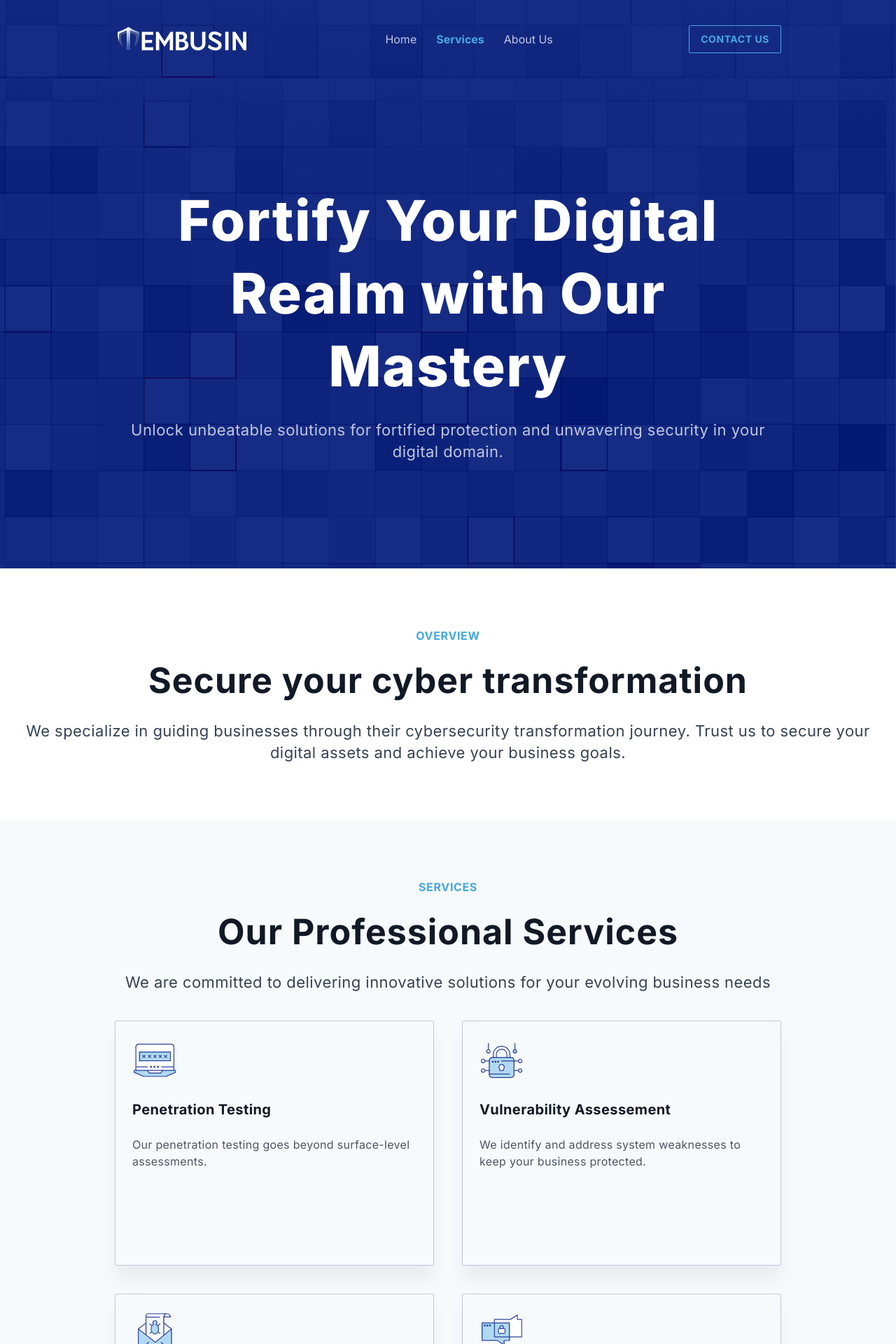
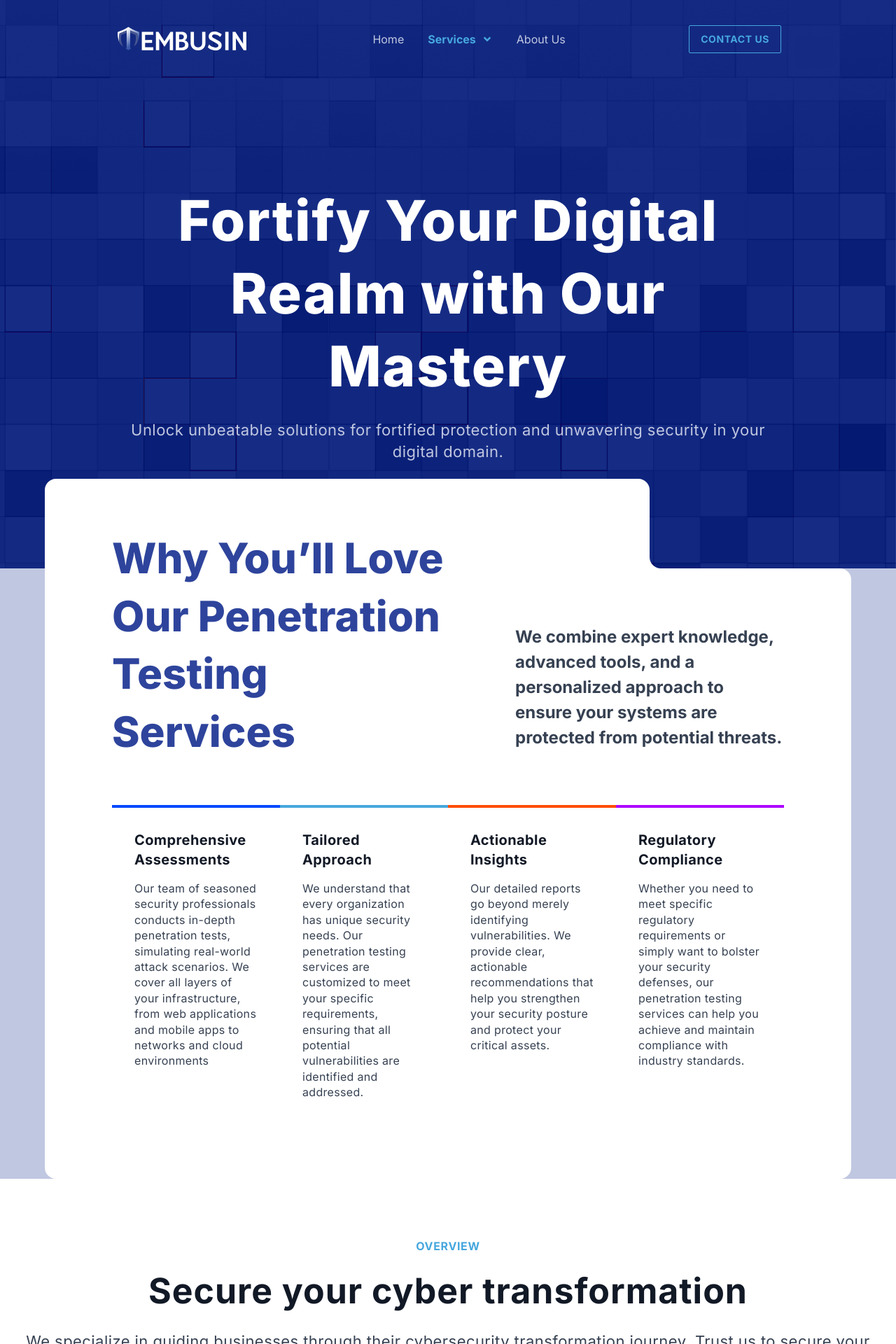
Before and after one commit to nikotidar/tembusin-compro, a Next.js app: page /services in a window 1280 px wide. Shown: the top 1920 px of the page at 70% size. Built offline with nearby package versions, Linux system fonts and the light colour scheme.

Commit message:
update footer & add dropdown menu

```diff
--- a/package.json
+++ b/package.json
@@ -15,6 +15,7 @@
     "@hookform/resolvers": "^3.9.0",
     "@mui/material": "^5.15.20",
     "@radix-ui/react-slot": "^1.1.0",
+    "@react-icons/all-files": "^4.1.0",
     "class-variance-authority": "^0.7.0",
     "clsx": "^2.1.1",
     "lucide-react": "^0.395.0",
@@ -23,6 +24,7 @@
     "react": "^18",
     "react-dom": "^18",
     "react-hook-form": "^7.52.1",
+    "react-icons": "^5.5.0",
     "tailwind-merge": "^2.3.0",
     "tailwindcss-animate": "^1.0.7",
     "yup": "^1.4.0"
--- a/src/app/services/page.tsx
+++ b/src/app/services/page.tsx
@@ -2,6 +2,7 @@ import BannerBottom from "@/components/BannerBottom";
 import Footer from "@/components/Footer";
 import Header from "@/components/Header";
 import Banner from "@/components/services/Banner";
+import Features from "@/components/services/Features";
 import OurServices from "@/components/services/OurServices";
 import Overview from "@/components/services/Overview";
 import type { Metadata } from "next";
@@ -31,6 +32,7 @@ export default function Services() {
     <main>
       <Header />
       <Banner />
+      <Features />
       <Overview />
       <OurServices />
       <BannerBottom />
--- a/src/components/DrawerNav.tsx
+++ b/src/components/DrawerNav.tsx
@@ -10,13 +10,21 @@ import React from "react";
 import ButtonNav from "@/assets/Button nav mobile.svg";
 import CloseIcon from "@/assets/close icon.svg";
 import Logo from "@/assets/logo.svg";
+import { Collapse, List, ListItemButton, ListItemText } from "@mui/material";
+import { FaAngleDown, FaAngleUp } from 'react-icons/fa';
 
 function DrawerNav() {
+  const pathname = usePathname();
+
   const [open, setOpen] = React.useState(false);
-  const pathname = usePathname();
+  const [openDropDown, setOpenDropDown] = React.useState(true);
+
 
   const toggleDrawer = (newOpen: boolean) => () => {
     setOpen(newOpen);
+  };
+  const handleDropdown = () => {
+    setOpenDropDown(!openDropDown);
   };
 
   return (
@@ -43,8 +51,7 @@ function DrawerNav() {
           <div className="flex flex-col gap-4">
             <Link href="/">
               <div
-                className={`py-[10px] text-base ${
-                  pathname === "/"
+                className={`py-[10px] text-base ${pathname === "/"
                   ? "text-[#46A7DE] font-bold"
                   : "text-[#C0C7E1] font-normal"
                   } leading-[140%] tracking-[0.32px]`}
@@ -52,21 +59,43 @@ function DrawerNav() {
                 Home
               </div>
             </Link>
-            <Link href="/services">
-              <div
-                className={`py-[10px] text-base ${
-                  pathname === "/services"
+            <div>
+              <Button onClick={handleDropdown} className="w-full p-0 text-start flex items-center justify-between">
+                <span
+                  className={`text-base ${pathname === "/services"
                     ? "text-[#46A7DE] font-bold"
                     : "text-[#C0C7E1] font-normal"
                     } leading-[140%] tracking-[0.32px]`}
                 >
                   Services
+                </span>
+                {openDropDown ? <FaAngleUp color="#C0C7E1" size={16} /> : <FaAngleDown color="#C0C7E1" size={16} />}
+              </Button>
+              <Collapse in={openDropDown} timeout="auto" unmountOnExit className="p-0">
+                <List component="div" disablePadding>
+                  <ListItemButton className="p-0 ps-5">
+                    <ListItemText primary="Penetration Testing"
+                      className={`text-sm
+                      ${pathname === "/"
+                          ? "text-[#46A7DE] font-bold"
+                          : "text-[#C0C7E1] font-normal"
+                        } leading-[140%] tracking-[0.32px]`} />
+                  </ListItemButton>
+                  <ListItemButton className="p-0 ps-5">
+                    <ListItemText
+                      primary="Vulnerability Assessment"
+                      className={`text-sm
+                      ${pathname === "/"
+                          ? "text-[#46A7DE] font-bold"
+                          : "text-[#C0C7E1] font-normal"
+                        } leading-[140%] tracking-[0.32px]`} />
+                  </ListItemButton>
+                </List>
+              </Collapse>
             </div>
-            </Link>
             <Link href="/about">
               <div
-                className={`py-[10px] text-base ${
-                  pathname === "/about"
+                className={`py-[10px] text-base ${pathname === "/about"
                   ? "text-[#46A7DE] font-bold"
                   : "text-[#C0C7E1] font-normal"
                   } leading-[140%] tracking-[0.32px]`}
--- a/src/components/Header.tsx
+++ b/src/components/Header.tsx
@@ -6,9 +6,20 @@ import Link from "next/link";
 import { usePathname } from "next/navigation";
 
 import Logo from "@/assets/logo.svg";
+import { Menu, MenuItem } from "@mui/material";
+import { useState } from "react";
+import { FaAngleDown } from "react-icons/fa";
 
 function Header() {
   const pathname = usePathname();
+  const [anchorEl, setAnchorEl] = useState<null | HTMLElement>(null);
+  const open = Boolean(anchorEl);
+  const handleClick = (event: React.MouseEvent<HTMLButtonElement>) => {
+    setAnchorEl(event.currentTarget);
+  };
+  const handleClose = () => {
+    setAnchorEl(null);
+  };
 
   return (
     <div className="lg:px-[164px] lg:py-6 px-4 py-3 bg-banner-header flex justify-between items-center">
@@ -17,31 +28,46 @@ function Header() {
       </Link>
       <DrawerNav />
 
-      <div className="md:flex hidden gap-2">
+      <div className="md:flex items-center hidden gap-2">
         <Link href="/">
           <div
-            className={`p-[10px] text-base ${
-              pathname === "/" ? "text-[#46A7DE] font-bold" : "text-[#C0C7E1]"
+            className={`p-[10px] text-base ${pathname === "/" ? "text-[#46A7DE] font-bold" : "text-[#C0C7E1]"
               }`}
           >
             Home
           </div>
         </Link>
-        <Link href="/services">
+        <Button
+          aria-controls={open ? 'basic-menu' : undefined}
+          aria-haspopup="true"
+          aria-expanded={open ? 'true' : undefined}
+          onClick={handleClick}
+        >
           <div
-            className={`p-[10px] text-base ${
-              pathname === "/services"
+            className={`text-base flex items-center gap-2 ${pathname === "/services"
               ? "text-[#46A7DE] font-bold"
               : "text-[#C0C7E1]"
               }`}
           >
             Services
+            <FaAngleDown />
           </div>
-        </Link>
+        </Button>
+        <Menu
+          id="basic-menu"
+          anchorEl={anchorEl}
+          open={open}
+          onClose={handleClose}
+          MenuListProps={{
+            'aria-labelledby': 'basic-button',
+          }}
+        >
+          <MenuItem onClick={handleClose}>Penetration Testing</MenuItem>
+          <MenuItem onClick={handleClose}>Vulnerability Assessment</MenuItem>
+        </Menu>
         <Link href="/about">
           <div
-            className={`p-[10px] text-base ${
-              pathname === "/about"
+            className={`p-[10px] text-base ${pathname === "/about"
               ? "text-[#46A7DE] font-bold"
               : "text-[#C0C7E1]"
               }`}
--- /dev/null
+++ b/src/components/services/Features.tsx
@@ -0,0 +1,61 @@
+import React from 'react'
+
+function Features() {
+    const before = "before:absolute before:-bottom-8 before:-right-5 before:w-10 before:h-20 before:bg-transparent before:rounded-bl-2xl before:shadow-[inset_20px_-32px_0_white]"
+    return (
+        <div className='px-5 select-none bg-[#C0C7E1]'>
+            <div className='
+            relative
+            mx-auto bg-white max-w-6xl rounded-b-2xl rounded-tr-2xl pb-20
+            '>
+                <div id='shape' className={` ${before} absolute w-9/12 h-32 z-0 bg-white -top-32 rounded-t-2xl`} />
+                <div id='content' className=' px-24 flex flex-col gap-16'>
+                    <div className=' flex gap-20 text-black'>
+                        <div className=' z-50 text-6xl -mt-14 leading-snug font-extrabold text-[#2E449C]'>
+                            Why You’ll Love Our Penetration Testing Services
+                        </div>
+                        <div className=' pt-20 max-w-sm font-bold text-2xl leading-normal text-[#364152]'>
+                            We combine expert knowledge, advanced tools, and a personalized approach to ensure your systems are protected from potential threats.
+                        </div>
+                    </div>
+                    <div className='grid grid-cols-4 text-[#121926]'>
+                        <div className='border-t-4 p-8 flex flex-col gap-4 border-[#0047FF]'>
+                            <h1 className="text-[20px] font-bold leading-[140%] tracking-[0.4px]">
+                                Comprehensive Assessments
+                            </h1>
+                            <p className='text-base font-normal leading-[140%] tracking-[0.32px] text-[#364152]'>
+                                Our team of seasoned security professionals conducts in-depth penetration tests, simulating real-world attack scenarios. We cover all layers of your infrastructure, from web applications and mobile apps to networks and cloud environments
+                            </p>
+                        </div>
+                        <div className='border-t-4 p-8 flex flex-col gap-4 border-[#46A7DE]'>
+                            <h1 className="text-[20px] font-bold leading-[140%] tracking-[0.4px]">
+                                Tailored Approach
+                            </h1>
+                            <p className='text-base font-normal leading-[140%] tracking-[0.32px] text-[#364152]'>
+                                We understand that every organization has unique security needs. Our penetration testing services are customized to meet your specific requirements, ensuring that all potential vulnerabilities are identified and addressed.
+                            </p>
+                        </div>
+                        <div className='border-t-4 p-8 flex flex-col gap-4 border-[#FF4C00]'>
+                            <h1 className="text-[20px] font-bold leading-[140%] tracking-[0.4px]">
+                                Actionable Insights
+                            </h1>
+                            <p className='text-base font-normal leading-[140%] tracking-[0.32px] text-[#364152]'>
+                                Our detailed reports go beyond merely identifying vulnerabilities. We provide clear, actionable recommendations that help you strengthen your security posture and protect your critical assets.
+                            </p>
+                        </div>
+                        <div className='border-t-4 p-8 flex flex-col gap-4 border-[#AD00FF]'>
+                            <h1 className="text-[20px] font-bold leading-[140%] tracking-[0.4px]">
+                                Regulatory Compliance
+                            </h1>
+                            <p className='text-base font-normal leading-[140%] tracking-[0.32px] text-[#364152]'>
+                                Whether you need to meet specific regulatory requirements or simply want to bolster your security defenses, our penetration testing services can help you achieve and maintain compliance with industry standards.
+                            </p>
+                        </div>
+                    </div>
+                </div>
+            </div>
+        </div>
+    )
+}
+
+export default Features
```
Also changed, not shown: src/components/Footer.tsx (+29 -9 lines), tsconfig.json (+19 -4 lines), 1 other file (tests, documents, lock files or other folders). Lines whose indentation alone changed are shown as unchanged.
